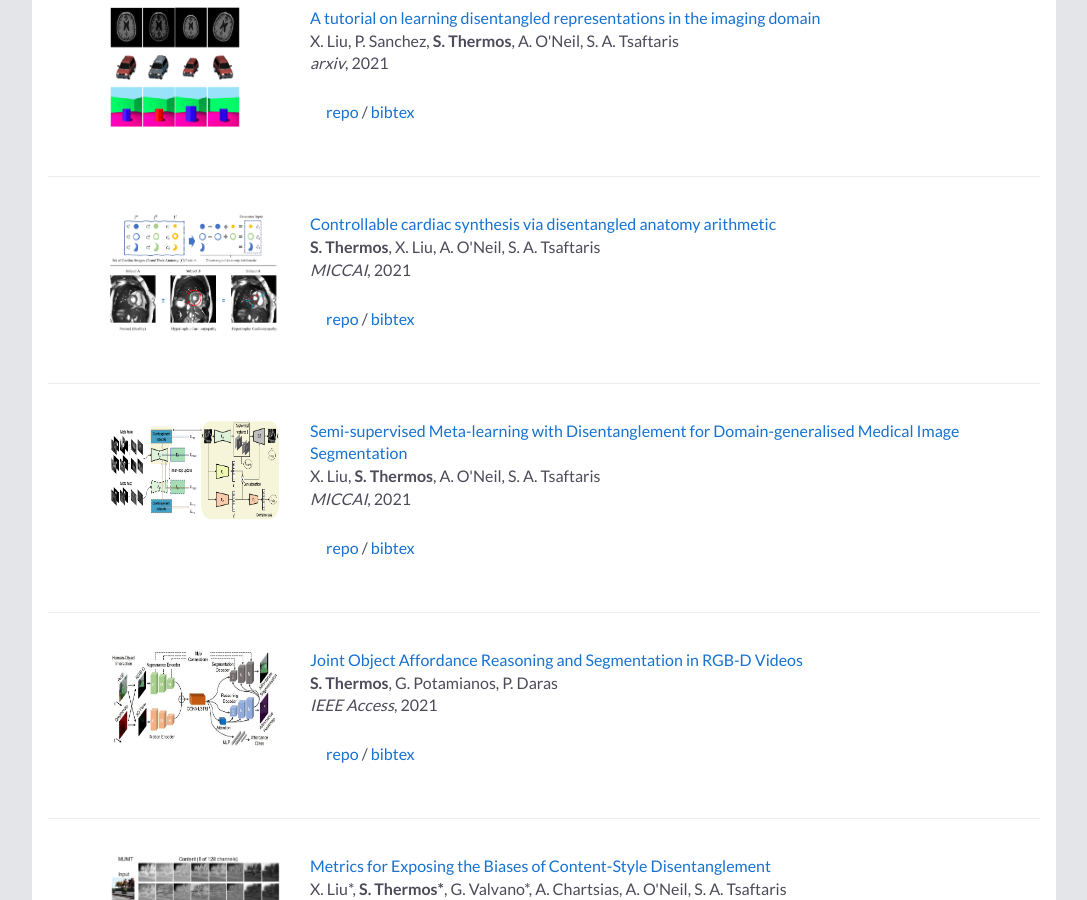
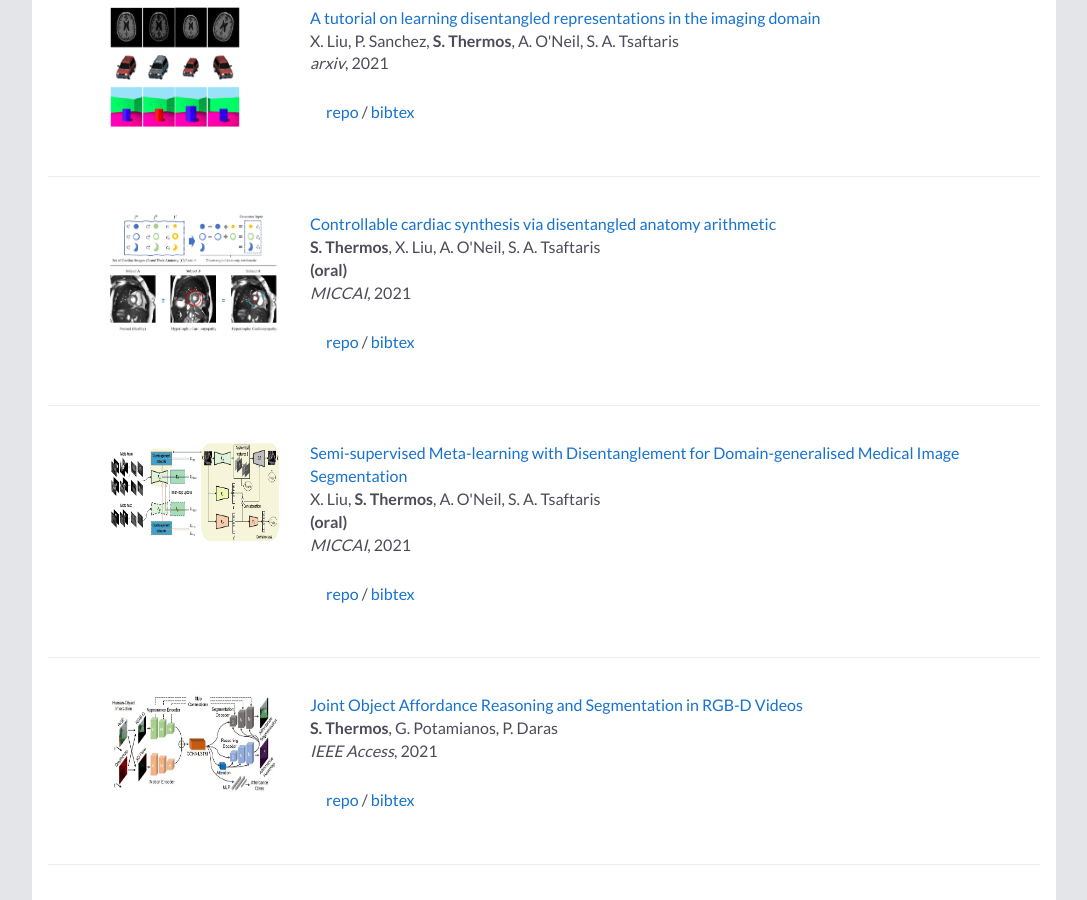
Before and after one commit to spthermo/spthermo.github.io, a Jekyll site: the page built from index.md, in a window 1280 px wide and 900 px high, scrolled down 853 px. Shown: the whole window, without its empty margins (96-1183 px from the left). Built offline with Jekyll 4.4.1, drawn with Linux system fonts in a browser that asks for light colours; nearby versions of some CDN libraries; our own code applies the rules of GitHub Pages for plain Markdown files.

Commit message:
Update default.html

```diff
--- a/_layouts/default.html
+++ b/_layouts/default.html
@@ -103,7 +103,7 @@
         <td width="25%" valign="top"><img src="assets/images/daa-gan.png" alt="game" width="170" height="120" style="border-style: none">
         <td width="75%" valign="top">
           <p><a href="https://arxiv.org/abs/2107.01748"><heading>Controllable cardiac synthesis via disentangled anatomy arithmetic</heading></a><br>
-           <strong>S. Thermos</strong>, X. Liu, A. O'Neil, S. A. Tsaftaris <br>
+           <strong>S. Thermos</strong>, X. Liu, A. O'Neil, S. A. Tsaftaris <br> <strong>(oral)</strong><br>
           <em>MICCAI</em>, 2021 <br>
 
           <div class="paper" id="thermos2021miccai">
@@ -129,7 +129,7 @@
         <td width="25%" valign="top"><img src="assets/images/dgnet.png" alt="game" width="170" height="100" style="border-style: none">
         <td width="75%" valign="top">
           <p><a href="https://arxiv.org/abs/2106.13292"><heading>Semi-supervised Meta-learning with Disentanglement for Domain-generalised Medical Image Segmentation</heading></a><br>
-           X. Liu, <strong>S. Thermos</strong>, A. O'Neil, S. A. Tsaftaris <br>
+           X. Liu, <strong>S. Thermos</strong>, A. O'Neil, S. A. Tsaftaris <br><strong>(oral)</strong><br>
           <em>MICCAI</em>, 2021 <br>
 
           <div class="paper" id="liu2021semi">
```
